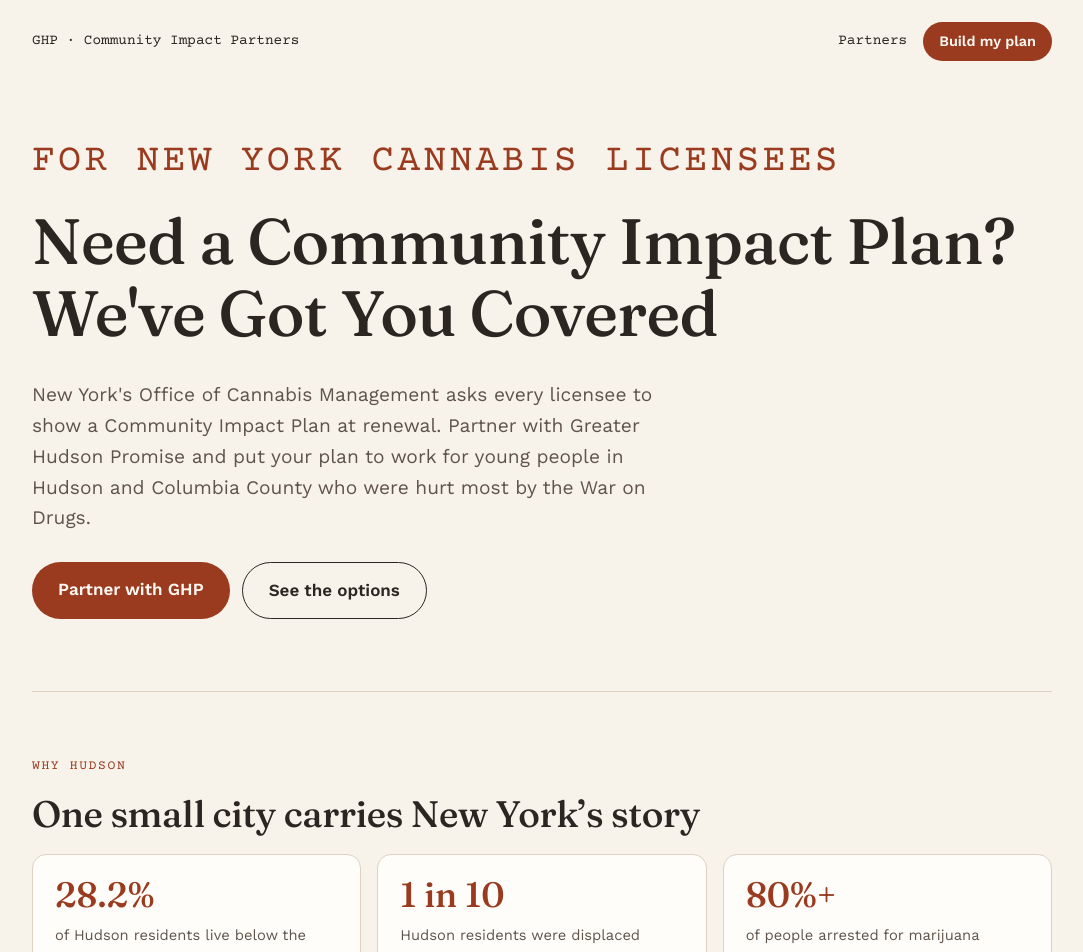
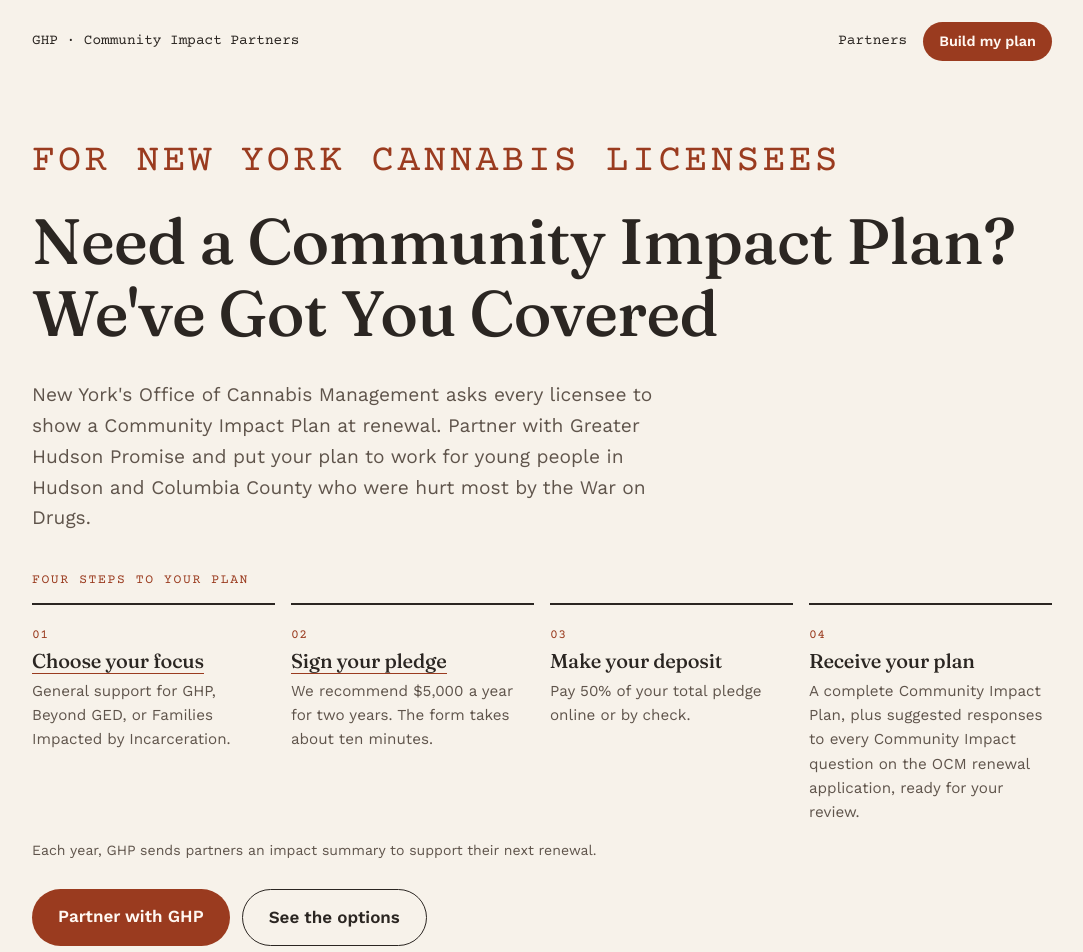
Before and after one commit to TeamDomes/ghp-partners, a Next.js app: page / in a window 1280 px wide. Shown: the top 952 px of the page, without its empty margins (98-1181 px from the left). Built offline with nearby package versions, Linux system fonts and the light colour scheme; no server answers.

Commit message:
Four steps in the hero

```diff
--- a/app/globals.css
+++ b/app/globals.css
@@ -174,3 +174,10 @@ a.option:hover { border-color: var(--accent); transform: translateY(-2px); box-s
 .back-link:hover { color: var(--accent); }
 html { scroll-behavior: smooth; }
 section[id] { scroll-margin-top: 16px; }
+
+.hero-steps { margin-top: 36px; }
+ol.steps { list-style: none; padding: 0; margin: 0; }
+.hero-steps .step p { color: var(--ink-2); font-size: .95rem; margin: 0; }
+.hero-steps .step h3 { margin: 4px 0 6px; }
+.hero-steps .step h3 a { color: inherit; text-decoration: none; border-bottom: 1.5px solid var(--accent); }
+.steps-note { font-size: .88rem; color: var(--ink-2); margin-top: 14px; }
--- a/app/page.tsx
+++ b/app/page.tsx
@@ -25,6 +25,19 @@ export default async function Home() {
             {LANDING.headline2}
           </h1>
           <p className="lede">{LANDING.sub}</p>
+          <div className="hero-steps">
+            <span className="eyebrow" style={{ marginBottom: 12 }}>{LANDING.howTitle}</span>
+            <ol className="steps">
+              {LANDING.how.map((s, i) => (
+                <li className="step" key={s.step}>
+                  <span className="mono">0{i + 1}</span>
+                  <h3>{s.href ? <a href={s.href}>{s.step}</a> : s.step}</h3>
+                  <p>{s.body}</p>
+                </li>
+              ))}
+            </ol>
+            <p className="steps-note">{LANDING.reportNote}</p>
+          </div>
           <div className="actions">
             <Link className="btn" href="/pledge">Partner with GHP</Link>
             <a className="btn ghost" href="#options">See the options</a>
@@ -155,19 +168,6 @@ export default async function Home() {
         </section>
 
         <section className="section">
-          <span className="eyebrow">{LANDING.howTitle}</span>
-          <div className="steps">
-            {LANDING.how.map((s, i) => (
-              <div className="step" key={s.step}>
-                <span className="mono">0{i + 1}</span>
-                <h3>{s.step}</h3>
-                <p style={{ color: "var(--ink-2)", fontSize: ".95rem" }}>{s.body}</p>
-              </div>
-            ))}
-          </div>
-        </section>
-
-        <section className="section">
           <span className="eyebrow">Suggested annual levels</span>
           <div className="tiers">
             {TIERS.map((t) => (
--- a/lib/content.ts
+++ b/lib/content.ts
@@ -219,13 +219,14 @@ export const LANDING = {
     { text: "One of the best decisions I've made for my future.", who: "Beyond GED student" },
     { text: "It's been heaven sent for my child, and without this program I am not sure where my son would be.", who: "Beyond GED parent" },
   ],
-  howTitle: "How it works",
+  howTitle: "Four steps to your plan",
   how: [
-    { step: "Read", body: "Learn about GHP and Beyond GED on this page." },
-    { step: "Commit", body: "Choose a contribution level and any optional ways your team wants to get involved, then sign your pledge." },
-    { step: "Unlock", body: "Pay a 50% deposit on your total pledge. Once GHP confirms it, you get your Community Impact Plan in Word plus suggested responses to every Community Impact question on the OCM renewal portal." },
-    { step: "Report", body: "GHP sends you an annual impact summary you can use for your next renewal." },
+    { step: "Choose your focus", body: "General support for GHP, Beyond GED, or Families Impacted by Incarceration.", href: "#options" },
+    { step: "Sign your pledge", body: "We recommend $5,000 a year for two years. The form takes about ten minutes.", href: "/pledge" },
+    { step: "Make your deposit", body: "Pay 50% of your total pledge online or by check.", href: "" },
+    { step: "Receive your plan", body: "A complete Community Impact Plan, plus suggested responses to every Community Impact question on the OCM renewal application, ready for your review.", href: "" },
   ],
+  reportNote: "Each year, GHP sends partners an impact summary to support their next renewal.",
   disclaimer:
     "The plan and portal responses are a suggested draft. Each licensee is solely responsible for reviewing, editing, and approving its own submission to OCM. Nothing here is legal or tax advice.",
 };
```
